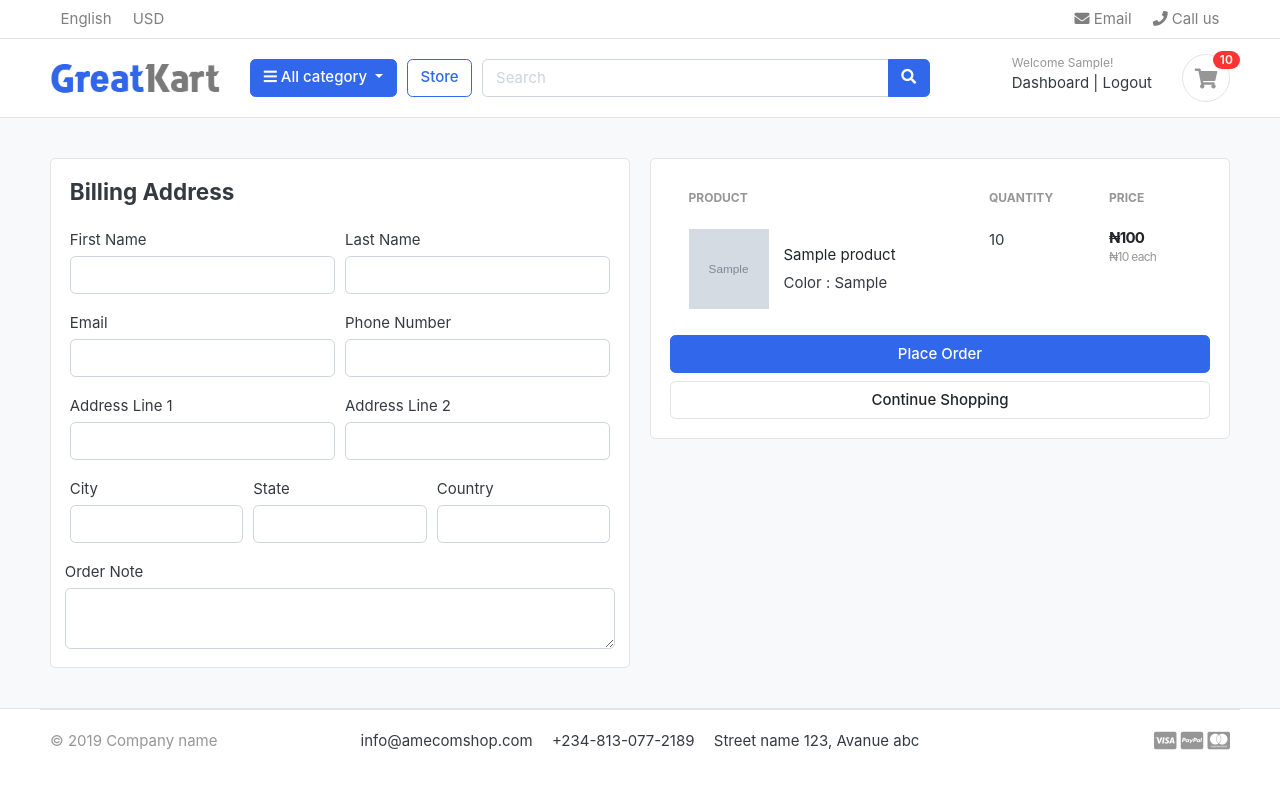
After one commit to Pagante/greatkart-django, a Django app: page /cart/checkout/ in a window 1280 px wide. The commit adds this page. Run offline with Django 3.2, Linux system fonts and the light colour scheme; a user stored in the database is signed in; tables that the repository leaves empty hold one stand-in row (values such as "Sample post"); grey boxes marked "Sample" are stand-in pictures; some libraries are stand-ins or nearby versions; some web fonts are replaced.

Commit message:
Added cart and chekout page for login user

```diff
--- a/cart/context_processors.py
+++ b/cart/context_processors.py
@@ -8,7 +8,10 @@ def counter(request):
     else:
         try:
             cart = Cart.objects.filter(cart_id = _cart_id(request))
-            cart_items = CartItem.objects.all().filter(cart = cart [:1])
+            if request.user.is_authenticated:
+                cart_items = CartItem.objects.all().filter(user = request.user)
+            else:
+                cart_items = CartItem.objects.all().filter(cart = cart [:1])
 
             for cart_item in cart_items:
                 cart_count += cart_item.quantity
--- a/cart/models.py
+++ b/cart/models.py
@@ -1,5 +1,6 @@
 from django.db import models
 from store.models import Product, Variation
+from accounts.models import Account
 
 # Create your models here.
 
@@ -13,9 +14,10 @@ class Cart(models.Model):
 
 
 class CartItem(models.Model):
+    user = models.ForeignKey(Account, on_delete=models.CASCADE, null=True)
     product = models.ForeignKey(Product, on_delete=models.CASCADE)
     variations = models.ManyToManyField(Variation, blank=True)
-    cart = models.ForeignKey(Cart, on_delete=models.CASCADE)
+    cart = models.ForeignKey(Cart, on_delete=models.CASCADE, null=True)
     quantity = models.IntegerField()
     is_active = models.BooleanField(default=True)
 
--- a/cart/urls.py
+++ b/cart/urls.py
@@ -6,4 +6,5 @@ urlpatterns = [
    path('add_cart/<int:product_id>/', views.add_cart, name = 'add_cart'),
    path('remove_cart/<int:product_id>/<int:cart_item_id>/', views.remove_cart, name = 'remove_cart'),
    path('remove_cart_item/<int:product_id>/<int:cart_item_id>/', views.remove_cart_item, name = 'remove_cart_item'),
+   path('checkout/', views.checkout, name='checkout'),
 ]
--- a/cart/views.py
+++ b/cart/views.py
@@ -1,5 +1,5 @@
 from django.shortcuts import render, redirect, get_object_or_404
-
+from django.contrib.auth.decorators import login_required
 from store.models import Product
 from .models import Cart, CartItem
 from store.models import Variation
@@ -14,76 +14,139 @@ def _cart_id(request):
     return cart  # Ultimately return cart
 
 def add_cart(request,product_id):
+    current_user = request.user
     product = Product.objects.get(id=product_id) #get product
-    product_variation = []
-    if request.method == 'POST':
-        for item in request.POST:
-            key =item
-            value = request.POST[key]
-            try:
-                variation =Variation.objects.get(product = product, variation_category__iexact=key, variation_value__iexact=value)
-                product_variation.append(variation)
 
-            except:
-                pass
+    #if user is authenticated:
+    if current_user.is_authenticated:
+        product_variation = []
+        if request.method == 'POST':
+            for item in request.POST:
+                key =item
+                value = request.POST[key]
+                try:
+                    variation =Variation.objects.get(product = product, variation_category__iexact=key, variation_value__iexact=value)
+                    product_variation.append(variation)
+
+                except:
+                    pass
+
+        is_cart_item_exists = CartItem.objects.filter(product = product, user = current_user).exists()
+
+        if is_cart_item_exists:
+            cart_item = CartItem.objects.filter(product=product, user = current_user)
+            exist_var_list = []
+            id = []
+            for item in cart_item:
+                existing_variation = item.variations.all()
+                exist_var_list.append(list(existing_variation))
+                id.append(item.id)
+
+            if product_variation in exist_var_list:
+                index = exist_var_list.index(product_variation)
+                item_id = id[index]
+                item = CartItem.objects.get(product=product, id=item_id)
+                item.quantity += 1
+                item.save()
+
+            else:
+                item = CartItem.objects.create(product=product, quantity=1, user = current_user)
+                if len(product_variation) > 0 :
+                    item.variations.clear()
+                    item.variations.add(*product_variation)
+
+                # cart_item.quantity += 1
+                    item.save()
+
+        else:
+            cart_item = CartItem.objects.create(
+                product = product,
+                quantity = 1,
+                user = current_user
+            )
+            if len(product_variation) > 0 :
+                cart_item.variations.clear()
+                cart_item.variations.add(*product_variation)
+            cart_item.save()
+
+        return redirect('cart')
+
+    # If user is not authenticated:
+    else:
+        product_variation = []
+        if request.method == 'POST':
+            for item in request.POST:
+                key =item
+                value = request.POST[key]
+                try:
+                    variation =Variation.objects.get(product = product, variation_category__iexact=key, variation_value__iexact=value)
+                    product_variation.append(variation)
+
+                except:
+                    pass
 
 
-    try:
-        cart = Cart.objects.get(cart_id = _cart_id(request)) #get cart id in the cart session
+        try:
+            cart = Cart.objects.get(cart_id = _cart_id(request)) #get cart id in the cart session
 
-    except Cart.DoesNotExist:
-        cart = Cart.objects.create(
-            cart_id = _cart_id(request)
-        )
+        except Cart.DoesNotExist:
+            cart = Cart.objects.create(
+                cart_id = _cart_id(request)
+            )
 
-    cart.save()
+        cart.save()
 
-    is_cart_item_exists = CartItem.objects.filter(product = product, cart = cart).exists()
+        is_cart_item_exists = CartItem.objects.filter(product = product, cart = cart).exists()
 
-    if is_cart_item_exists:
-        cart_item = CartItem.objects.filter(product=product, cart=cart)
-        exist_var_list = []
-        id = []
-        for item in cart_item:
-            existing_variation = item.variations.all()
-            exist_var_list.append(list(existing_variation))
-            id.append(item.id)
+        if is_cart_item_exists:
+            cart_item = CartItem.objects.filter(product=product, cart=cart)
+            exist_var_list = []
+            id = []
+            for item in cart_item:
+                existing_variation = item.variations.all()
+                exist_var_list.append(list(existing_variation))
+                id.append(item.id)
 
-        if product_variation in exist_var_list:
-            index = exist_var_list.index(product_variation)
-            item_id = id[index]
-            item = CartItem.objects.get(product=product, id=item_id)
-            item.quantity += 1
-            item.save()
+            if product_variation in exist_var_list:
+                index = exist_var_list.index(product_variation)
+                item_id = id[index]
+                item = CartItem.objects.get(product=product, id=item_id)
+                item.quantity += 1
+                item.save()
+
+            else:
+                item = CartItem.objects.create(product=product, quantity=1, cart=cart)
+                if len(product_variation) > 0 :
+                    item.variations.clear()
+                    item.variations.add(*product_variation)
+
+                # cart_item.quantity += 1
+                    item.save()
 
         else:
-            item = CartItem.objects.create(product=product, quantity=1, cart=cart)
+            cart_item = CartItem.objects.create(
+                product = product,
+                quantity = 1,
+                cart = cart
+            )
             if len(product_variation) > 0 :
-                item.variations.clear()
-                item.variations.add(*product_variation)
+                cart_item.variations.clear()
+                cart_item.variations.add(*product_variation)
+            cart_item.save()
 
-            # cart_item.quantity += 1
-                item.save()
-
-    else:
-        cart_item = CartItem.objects.create(
-            product = product,
-            quantity = 1,
-            cart = cart
-        )
-        if len(product_variation) > 0 :
-            cart_item.variations.clear()
-            cart_item.variations.add(*product_variation)
-        cart_item.save()
-
-    return redirect('cart')
+        return redirect('cart')
 
 def remove_cart(request, product_id, cart_item_id):
-    cart = Cart.objects.get(cart_id = _cart_id(request))
+
     product = get_object_or_404(Product, id=product_id)
 
     try:
-        cart_item = CartItem.objects.get(product = product, cart = cart, id=cart_item_id)
+        if request.user.is_authenticated:
+            cart_item = CartItem.objects.get(product = product, user = request.user, id=cart_item_id)
+
+        else:
+            cart = Cart.objects.get(cart_id = _cart_id(request))
+            cart_item = CartItem.objects.get(product = product, cart = cart, id=cart_item_id)
         if cart_item.quantity > 1:
             cart_item.quantity -= 1
             cart_item.save()
@@ -97,19 +160,59 @@ def remove_cart(request, product_id, cart_item_id):
 
 
 def remove_cart_item(request, product_id, cart_item_id):
-    cart = Cart.objects.get(cart_id = _cart_id(request))
     product = get_object_or_404(Product, id=product_id)
-    cart_item = CartItem.objects.get(product = product, cart = cart, id = cart_item_id)
+    if request.user.is_authenticated:
+        cart_item = CartItem.objects.get(product = product, user = request.user, id = cart_item_id)
+
+    else:
+        cart = Cart.objects.get(cart_id = _cart_id(request))
+        cart_item = CartItem.objects.get(product = product, cart = cart, id = cart_item_id)
     cart_item.delete()
 
     return redirect('cart')
 
-def cart(request, total = 0, quantity = 0, cart_item = None):
+def cart(request, total = 0, quantity = 0, cart_items = None):
     try:
         tax = 0
         grandtotal = 0
-        cart = Cart.objects.get(cart_id = _cart_id(request))
-        cart_items = CartItem.objects.filter(cart=cart, is_active=True)
+
+        if request.user.is_authenticated:
+            cart_items = CartItem.objects.filter(user = request.user, is_active=True)
+
+        else:
+            cart = Cart.objects.get(cart_id = _cart_id(request))
+            cart_items = CartItem.objects.filter(cart=cart, is_active=True)
+
+        for cart_item in cart_items:
+            total += (cart_item.product.price * cart_item.quantity)
+            quantity += cart_item.quantity
+
+        tax = (2 * total)/100
+        grandtotal = total + tax
+    except ObjectDoesNotExist:
+        pass #just ignore
+
+    context = {
+        'total':total,
+        'quantity':quantity,
+        'cart_items':cart_items,
+        'tax'       :tax,
+        'grand_total'  :grandtotal,
+    }
+    return render(request, 'store/cart.html', context)
+
+
+@login_required(login_url='login')
+def checkout(request, total = 0, quantity = 0, cart_items = None):
+    try:
+        tax = 0
+        grandtotal = 0
+        if request.user.is_authenticated:
+            cart_items = CartItem.objects.filter(user = request.user, is_active=True)
+
+        else:
+            cart = Cart.objects.get(cart_id = _cart_id(request))
+            cart_items = CartItem.objects.filter(cart=cart, is_active=True)
         for cart_item in cart_items:
             total += (cart_item.product.price * cart_item.quantity)
             quantity += cart_item.quantity
@@ -126,4 +229,4 @@ def cart(request, total = 0, quantity = 0, cart_item = None):
         'tax'       : tax,
         'grand_total'  : grandtotal,
     }
-    return render(request, 'store/cart.html', context)
+    return render(request, 'store/checkout.html', context)
--- a/templates/store/cart.html
+++ b/templates/store/cart.html
@@ -100,7 +100,7 @@
                 <p class="text-center mb-3">
                     <img src="{% static './images/misc/payments.png' %}" height="26">
                 </p>
-                <a href="./place-order.html" class="btn btn-primary btn-block"> Checkout </a>
+                <a href="{% url 'checkout' %}" class="btn btn-primary btn-block"> Checkout </a>
                 <a href="{% url 'store' %}" class="btn btn-light btn-block">Continue Shopping</a>
             </div> <!-- card-body.// -->
             </div> <!-- card.// -->
--- /dev/null
+++ b/templates/store/checkout.html
@@ -0,0 +1,134 @@
+{% extends 'base.html' %}
+
+{% load static %}
+
+{% block content %}
+
+<section class="section-content padding-y bg">
+    <div class="container">
+
+    <!-- ============================ COMPONENT 1 ================================= -->
+
+    <div class="row">
+        <aside class="col-lg-6">
+    <div class="card">
+        <div class="card-body">
+            <h4 class="card-title mb-4">Billing Address</h4>
+            <form action="{% url 'checkout' %}" method="POST">
+                {% csrf_token %}
+                <div class="form-row">
+                    <div class="col form-group">
+                        <label for="">First Name</label>
+                        <input type="text" name="first_name" class="form-control" required>
+                    </div>
+                    <div class="col form-group">
+                        <label for="">Last Name</label>
+                        <input type="text" name="last_name" class="form-control" required>
+                    </div>
+                </div>
+                <div class="form-row">
+                    <div class="col form-group">
+                        <label for="">Email</label>
+                        <input type="email" name="email" class="form-control" required>
+                    </div>
+                    <div class="col form-group">
+                        <label for="">Phone Number</label>
+                        <input type="text" name="phone" class="form-control" required>
+                    </div>
+                </div>
+                <div class="form-row">
+                    <div class="col form-group">
+                        <label for="">Address Line 1</label>
+                        <input type="text" name="address_line_1" class="form-control" required>
+                    </div>
+                    <div class="col form-group">
+                        <label for="">Address Line 2</label>
+                        <input type="text" name="address_line_2" class="form-control">
+                    </div>
+                </div>
+                <div class="form-row">
+                    <div class="col form-group">
+                        <label for="">City</label>
+                        <input type="text" name="city" class="form-control" required>
+                    </div>
+                    <div class="col form-group">
+                        <label for="">State</label>
+                        <input type="text" name="state" class="form-control" required>
+                    </div>
+                    <div class="col form-group">
+                        <label for="">Country</label>
+                        <input type="text" name="country" class="form-control" required>
+                    </div>
+                </div>
+                <div class="form-row">
+                    <label for="">Order Note</label>
+                    <textarea name="order_note" id="" cols="" rows="2" class="form-control"></textarea>
+                </div>
+
+        </div>
+    </div> <!-- card.// -->
+
+        </aside> <!-- col.// -->
+        <aside class="col-lg-6">
+
+            <div class="card">
+                <div class="card-body">
+                    <table class="table table-borderless table-shopping-cart">
+                        <thead class="text-muted">
+                        <tr class="small text-uppercase">
+                          <th scope="col">Product</th>
+                          <th scope="col" width="120">Quantity</th>
+                          <th scope="col" width="120">Price</th>
+                        </tr>
+                        </thead>
+                        <tbody>
+                            {% for cart_item in cart_items %}
+                        <tr>
+                            <td>
+                                <figure class="itemside align-items-center">
+                                    <div class="aside"><img src="{{ cart_item.product.images.url }}" class="img-sm"></div>
+                                    <figcaption class="info">
+                                        <a href="{{ cart_item.product.get_url }}" class="title text-dark">{{ cart_item.product.product_name }}</a>
+                                        {% if cart_item.variations.all %}
+                                            {% for item in cart_item.variations.all %}
+                                                {{ item.variation_category | capfirst }} : {{ item.variation_value | capfirst }} <br>
+                                            {% endfor%}
+                                        {% endif %}
+                                    </figcaption>
+                                </figure>
+                            </td>
+                            <td>
+                                <label for="">{{ cart_item.quantity }}</label>
+                            </td>
+                            <td>
+                                <div class="price-wrap">
+                                    <var class="price">₦{{cart_item.sub_total}}</var>
+                                    <small class="text-muted"> ₦{{cart_item.product.price}} each </small>
+                                </div> <!-- price-wrap .// -->
+                            </td>
+                            <!-- <td class="text-right">
+                            <a href="{% url 'remove_cart_item' cart_item.product.id cart_item.id %}" onclick='return confirm("Are you sure you want to delete this item?")' class="btn btn-danger"> Remove</a>
+                            </td> -->
+                        </tr>
+                         {% endfor %}
+
+                        </tbody>
+                        </table>
+                    <button type="submit" class="btn btn-primary btn-block"> Place Order </button>
+                    <a href="{% url 'store' %}" class="btn btn-light btn-block">Continue Shopping</a>
+                </form>
+                </div> <!-- card-body.// -->
+            </div> <!-- card.// -->
+
+    </aside> <!-- col.// -->
+
+
+    </div> <!-- row.// -->
+
+    <!-- ============================ COMPONENT 1 END .// ================================= -->
+
+    </div> <!-- container .//  -->
+    </section>
+    <!-- ========================= SECTION CONTENT END// ========================= -->
+
+{% endblock %}
```
Also changed, not shown: accounts/views.py (+54 -2 lines), cart/migrations/0005_auto_20210523_1422.py (added).
